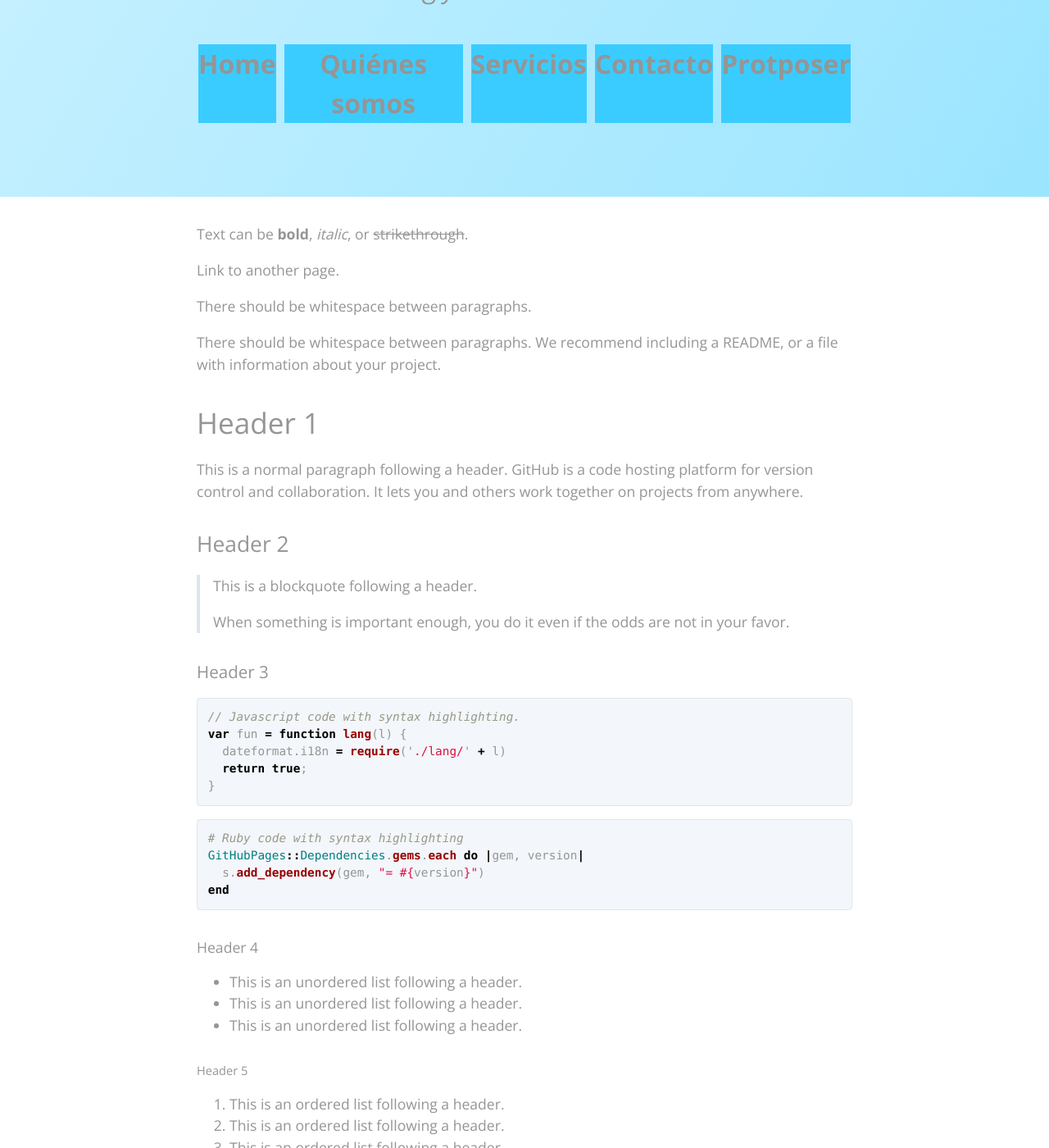
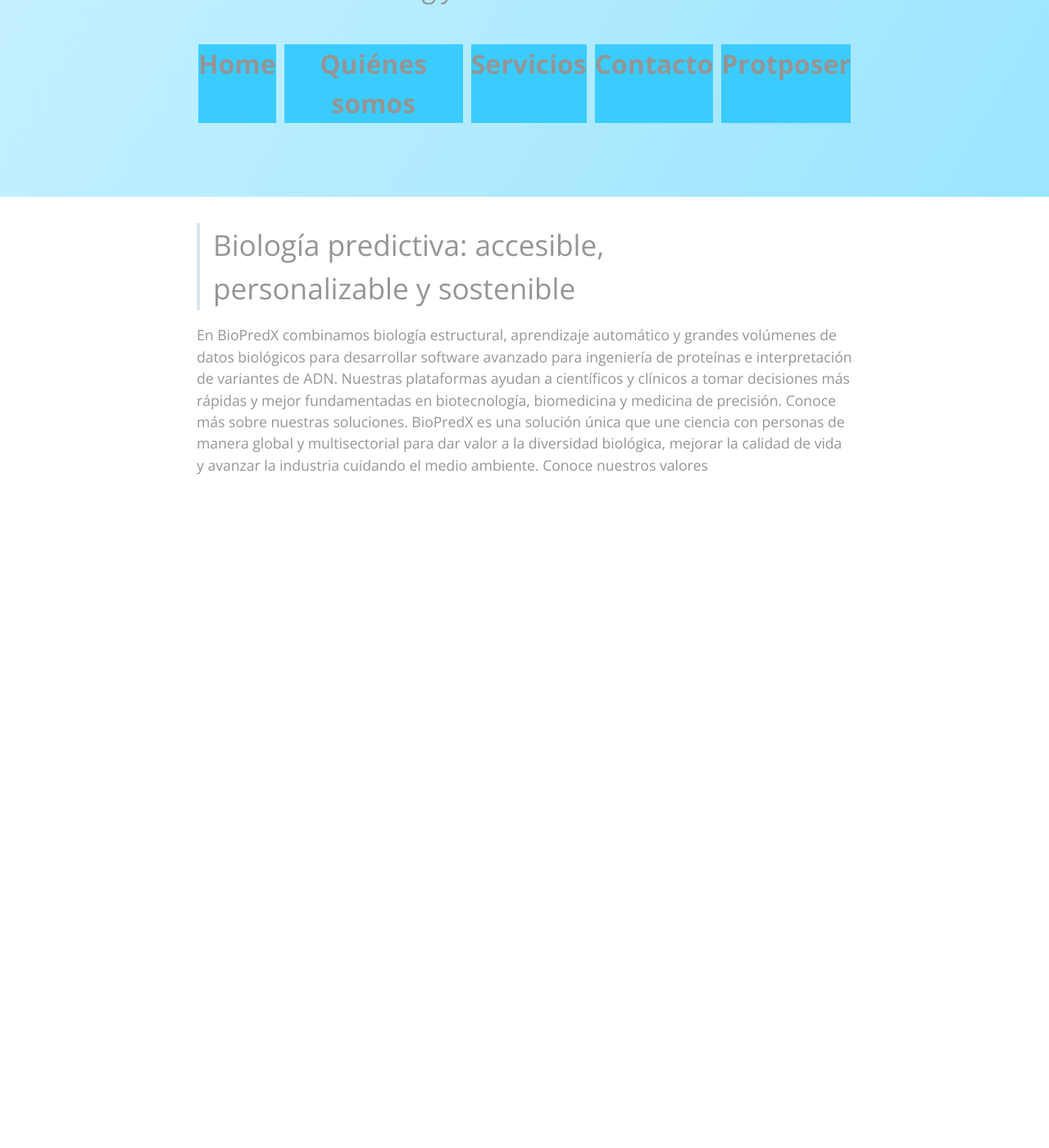
Before and after one commit to elhectro2/biopredx.github.io, a Jekyll site: the page built from index.md, in a window 1280 px wide and 1400 px high, scrolled down 298 px. Shown: the whole window at 82% size. Built offline with Jekyll 4.4.1, drawn with Linux system fonts in a browser that asks for light colours; after the commit the page ends 928 px from its top, so only the background shows below that; some of the changed text lies outside the part shown.

Commit message:
Update index.md

````diff
--- a/index.md
+++ b/index.md
@@ -3,122 +3,8 @@ layout: default
 title: Home
 ---
 
-Text can be **bold**, _italic_, or ~~strikethrough~~.
+> # Biología predictiva: accesible, personalizable y sostenible
 
-[Link to another page](./another-page.html).
-
-There should be whitespace between paragraphs.
-
-There should be whitespace between paragraphs. We recommend including a README, or a file with information about your project.
-
-# Header 1
-
-This is a normal paragraph following a header. GitHub is a code hosting platform for version control and collaboration. It lets you and others work together on projects from anywhere.
-
-## Header 2
-
-> This is a blockquote following a header.
->
-> When something is important enough, you do it even if the odds are not in your favor.
-
-### Header 3
-
-```js
-// Javascript code with syntax highlighting.
-var fun = function lang(l) {
-  dateformat.i18n = require('./lang/' + l)
-  return true;
-}
-```
-
-```ruby
-# Ruby code with syntax highlighting
-GitHubPages::Dependencies.gems.each do |gem, version|
-  s.add_dependency(gem, "= #{version}")
-end
-```
-
-#### Header 4
-
-*   This is an unordered list following a header.
-*   This is an unordered list following a header.
-*   This is an unordered list following a header.
-
-##### Header 5
-
-1.  This is an ordered list following a header.
-2.  This is an ordered list following a header.
-3.  This is an ordered list following a header.
-
-###### Header 6
-
-| head1        | head two          | three |
-|:-------------|:------------------|:------|
-| ok           | good swedish fish | nice  |
-| out of stock | good and plenty   | nice  |
-| ok           | good `oreos`      | hmm   |
-| ok           | good `zoute` drop | yumm  |
-
-### There's a horizontal rule below this.
-
-* * *
-
-### Here is an unordered list:
-
-*   Item foo
-*   Item bar
-*   Item baz
-*   Item zip
-
-### And an ordered list:
-
-1.  Item one
-1.  Item two
-1.  Item three
-1.  Item four
-
-### And a nested list:
-
-- level 1 item
-  - level 2 item
-  - level 2 item
-    - level 3 item
-    - level 3 item
-- level 1 item
-  - level 2 item
-  - level 2 item
-  - level 2 item
-- level 1 item
-  - level 2 item
-  - level 2 item
-- level 1 item
-
-### Small image
-
-![Octocat](https://github.githubassets.com/images/icons/emoji/octocat.png)
-
-### Large image
-
-![Branching](https://guides.github.com/activities/hello-world/branching.png)
-
-
-### Definition lists can be used with HTML syntax.
-
-<dl>
-<dt>Name</dt>
-<dd>Godzilla</dd>
-<dt>Born</dt>
-<dd>1952</dd>
-<dt>Birthplace</dt>
-<dd>Japan</dd>
-<dt>Color</dt>
-<dd>Green</dd>
-</dl>
-
-```
-Long, single-line code blocks should not wrap. They should horizontally scroll if they are too long. This line should be long enough to demonstrate this.
-```
-
-```
-The final element.
-```
+En BioPredX combinamos biología estructural, aprendizaje automático y grandes volúmenes de datos biológicos para desarrollar software avanzado para ingeniería de proteínas e interpretación de variantes de ADN.
+Nuestras plataformas ayudan a científicos y clínicos a tomar decisiones más rápidas y mejor fundamentadas en biotecnología, biomedicina y medicina de precisión. [Conoce más sobre nuestras soluciones](/biopredx.github.io/servicios.html).
+BioPredX es una solución única que une ciencia con personas de manera global y multisectorial para dar valor a la diversidad biológica, mejorar la calidad de vida y avanzar la industria cuidando el medio ambiente. [Conoce nuestros valores](/biopredx.github.io/quienes-somos.html)
````
